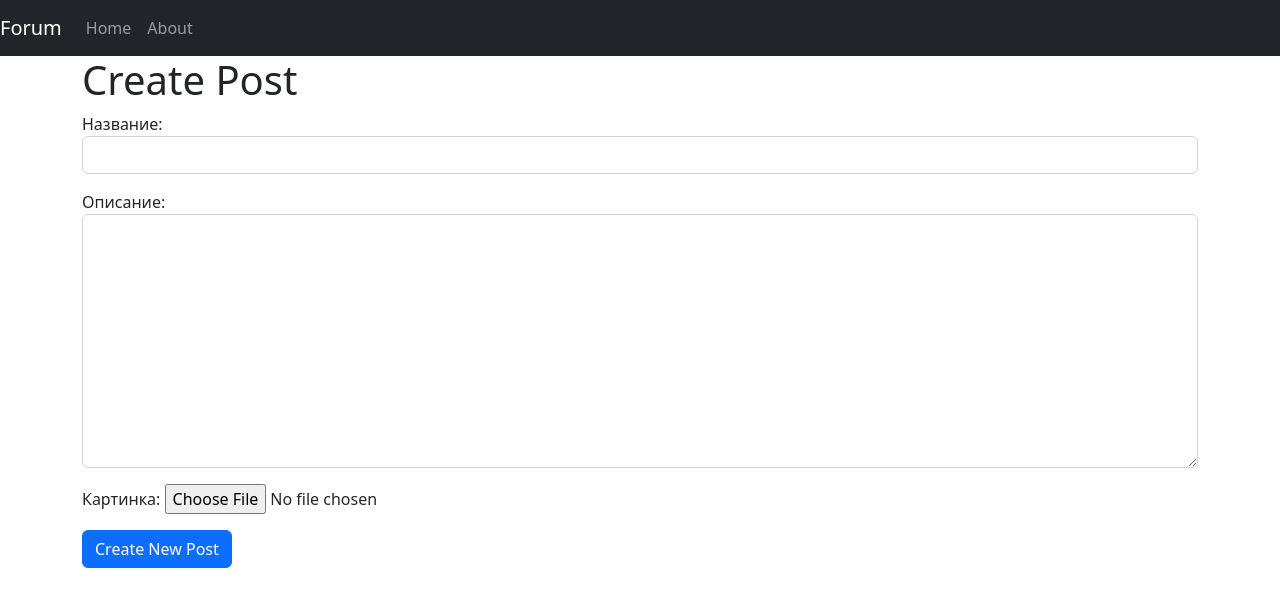
After one commit to brightfuture47/forum_prj, a Django app: page /create_post in a window 1280 px wide. The commit adds this page. Shown: the top 607 px of the page. Run offline with Django 4.2, Linux system fonts and the light colour scheme.

Commit message:
pr 22 51^12

```diff
--- /dev/null
+++ b/service/forms.py
@@ -0,0 +1,14 @@
+from tkinter import Widget
+from django.forms import ModelForm
+from .models import Post, Comment
+from django import forms
+
+class PostForm(ModelForm):
+    class Meta:
+        model = Post
+        fields = "__all__"
+        widgets = {
+            "title": forms.TextInput(attrs={'class':'form-control'}),
+            "description": forms.Textarea(attrs={'class':'form-control'}),
+
+        }
--- a/service/models.py
+++ b/service/models.py
@@ -1,15 +1,19 @@
 from django.db import models
+from django.urls import reverse
 
 class Post(models.Model):
 
     title = models.CharField(verbose_name='Название', max_length=100)
     description = models.TextField(verbose_name='Описание', null=True, blank=True)
-    image = models.ImageField(verbose_name='Картинка')
+    image = models.ImageField(verbose_name='Картинка', null = True, blank=True)
     created_at = models.DateTimeField(verbose_name='Дата создания', auto_now_add=True)
     updated_at = models.DateTimeField(verbose_name='Дата изменения', auto_now=True)
 
     def __str__(self):
         return f'{self.title}'
+
+    def get_absolute_url(self):
+        return reverse("index")
 
 
 class Comment(models.Model):
--- a/service/urls.py
+++ b/service/urls.py
@@ -3,6 +3,9 @@ from service import views
 
 urlpatterns = [
     path('', views.PostsView.as_view(), name='index'),
-    path('post/<int:pk>', views.DetailPostsView.as_view(), name='detail_post'),
+    path('post/<int:pk>', views.DetailPostView.as_view(), name='detail_post'),
+    path('create_post', views.CreatePostView.as_view(), name='create_post'),
+    path('update_post/<int:pk>', views.UpdatePostView.as_view(), name='update_post'),
+    path('delete_post/<int:pk>', views.DeletePostView.as_view(), name='delete_post'),
     path('about', views.about, name='about'),
 ]
--- a/service/views.py
+++ b/service/views.py
@@ -2,6 +2,7 @@ from urllib.parse import urlparse
 from django.shortcuts import render, redirect
 from service.models import Post, Comment
 from django.views.generic import ListView, DetailView, CreateView, UpdateView, DeleteView
+from .forms import PostForm
 
 def index(req):
     return render(req, 'index.html')
@@ -13,6 +14,20 @@ class PostsView(ListView):
     model = Post
     template_name = "index.html"
 
-class DetailPostsView(DetailView):
+class DetailPostView(DetailView):
     model = Post
     template_name = "detail_post.html"
+
+class CreatePostView(CreateView):
+    model = Post
+    template_name = "create_post.html"
+    form_class = PostForm
+
+
+class UpdatePostView(UpdateView):
+    model = Post
+    template_name = "update_post.html"
+
+class DeletePostView(DeleteView):
+    model = Post
+    template_name = "delete_post.html"
--- /dev/null
+++ b/templates/create_post.html
@@ -0,0 +1,11 @@
+{% extends "index.html" %}
+
+{% block content %}
+    <h1>Create Post</h1>
+    <form method="POST" enctype="multipart/form-data">
+        {% csrf_token %}
+        {{ form.as_p }}
+        <button class="btn btn-primary">Create New Post</button>
+    </form>
+
+{% endblock %}
--- a/templates/index.html
+++ b/templates/index.html
@@ -16,7 +16,7 @@
 
         {% block content %}
             <h1>Forum</h1>
-            <a href="" class="btn btn-primary">Create New Post</a>
+            <a href="{% url 'create_post' %}" class="btn btn-primary">Create New Post</a>
             <table class="table">
                 <thead>
                 <tr>
```
Also changed, not shown: templates/detail_post.html (+7 -1 lines), media/1556945414_2_d1FrnqH.jpg (added), media/1556945414_2_d1FrnqH_dyv4OUI.jpg (added), media/1556945414_2_tUUZbBg.jpg (added), service/migrations/0002_alter_post_image.py (added).
